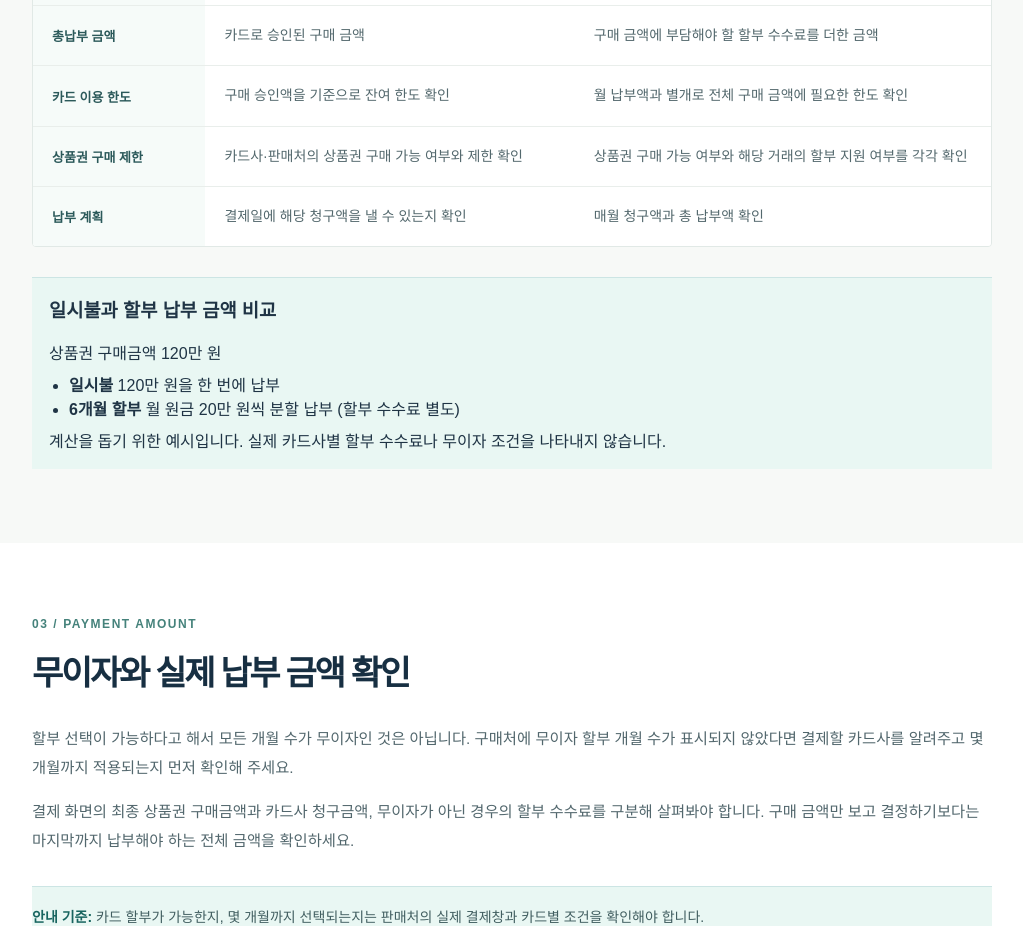
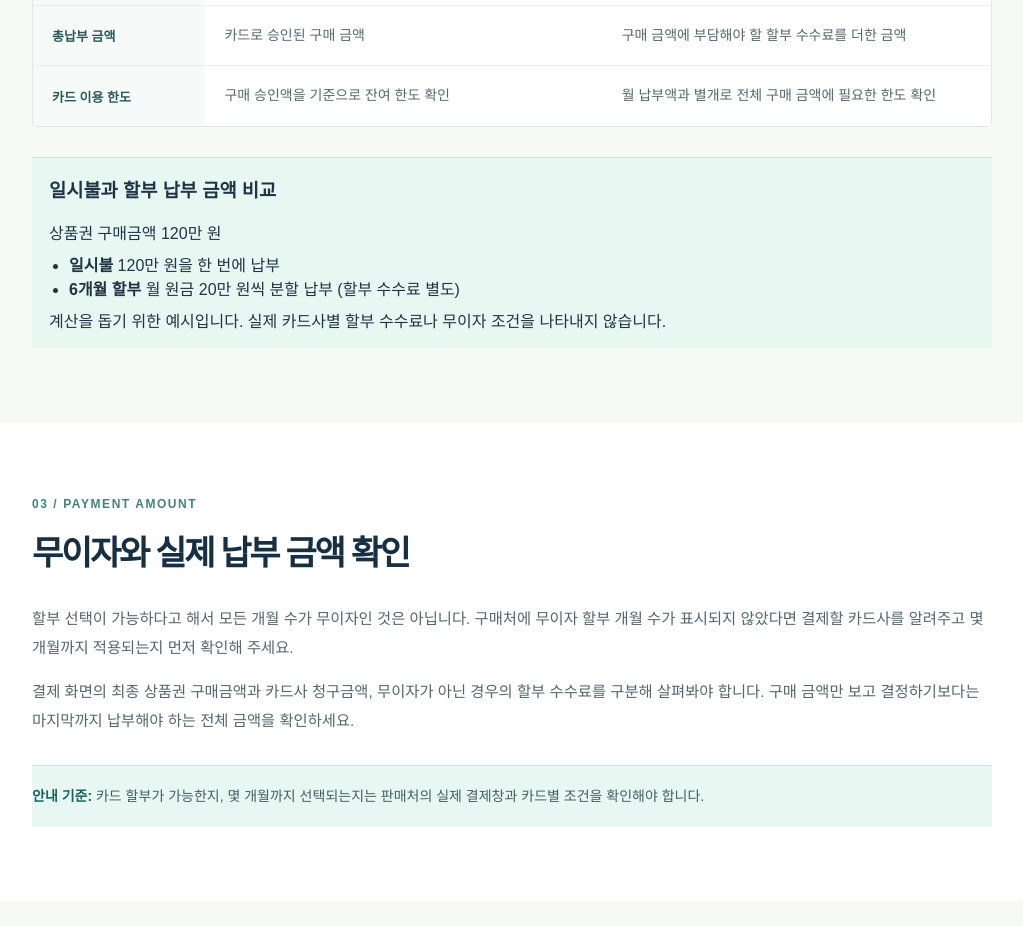
Before and after one commit to jj-increw/soaekticket, a plain HTML site: page public/credit-card.html in a window 1280 px wide. Shown: the part 6440-7366 px from the top of the page, without its empty margins (128-1151 px from the left). Drawn offline with Linux system fonts and the light colour scheme.

Commit message:
Remove two credit card comparison rows

```diff
--- a/public/credit-card.html
+++ b/public/credit-card.html
@@ -121,8 +121,6 @@
           <tr><th scope="row">무이자 혜택</th><td>해당 없음</td><td>카드사·구매처의 행사 기간, 적용 회차와 제외 상품 확인</td></tr>
           <tr><th scope="row">총납부 금액</th><td>카드로 승인된 구매 금액</td><td>구매 금액에 부담해야 할 할부 수수료를 더한 금액</td></tr>
           <tr><th scope="row">카드 이용 한도</th><td>구매 승인액을 기준으로 잔여 한도 확인</td><td>월 납부액과 별개로 전체 구매 금액에 필요한 한도 확인</td></tr>
-          <tr><th scope="row">상품권 구매 제한</th><td>카드사·판매처의 상품권 구매 가능 여부와 제한 확인</td><td>상품권 구매 가능 여부와 해당 거래의 할부 지원 여부를 각각 확인</td></tr>
-          <tr><th scope="row">납부 계획</th><td>결제일에 해당 청구액을 낼 수 있는지 확인</td><td>매월 청구액과 총 납부액 확인</td></tr>
         </tbody>
       </table>
     </div>
```
